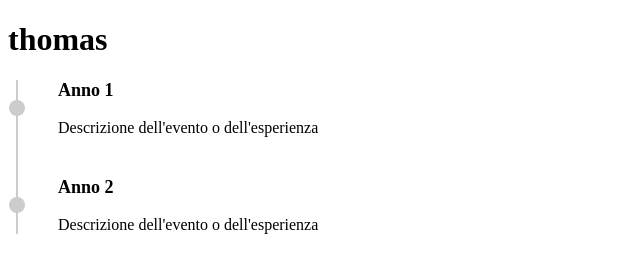
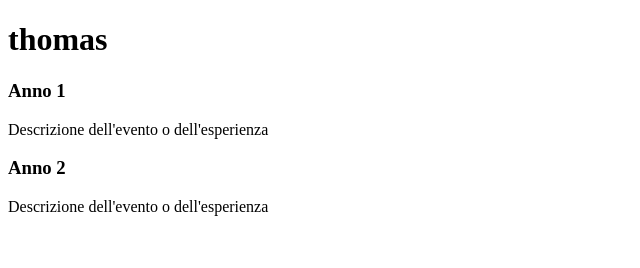
Before and after one commit to Thomas-Basadonne/MyPortfolio, a plain HTML site: page Index.html in a window 1280 px wide. Shown: the whole page, without its empty margins (0-640 px from the left). Drawn offline with Linux system fonts and the light colour scheme.

```diff
--- a/Style.css
+++ b/Style.css
@@ -1,4 +1,6 @@
-.timeline {
+/* STILE LINEA TEMPORALE */
+
+/* .timeline {
   position: relative;
   margin: 20px 0;
 }
@@ -18,7 +20,7 @@
   display: flex;
   align-items: center;
   margin-bottom: 40px;
-  padding-left: 20px; /* Aggiunto un padding per separare il contenuto dalla linea */
+  padding-left: 20px;
 }
 
 .timeline-dot {
@@ -27,11 +29,11 @@
   border-radius: 50%;
   background-color: #ccc;
   position: absolute;
-  left: 1px; /* Sposta leggermente il pallino verso destra */
+  left: 1px;
   top: 50%;
   transform: translateY(
     -50%
-  ); /* Utilizza translateY per centrare verticalmente il pallino */
+  );
 }
 
 .timeline-content {
@@ -46,4 +48,4 @@
 
 .timeline-description {
   margin-bottom: 0;
-}
+} */
```
